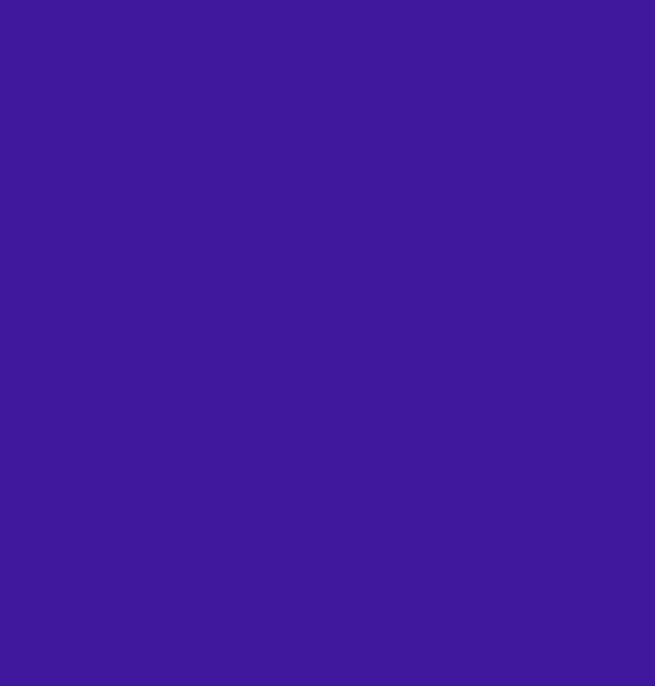
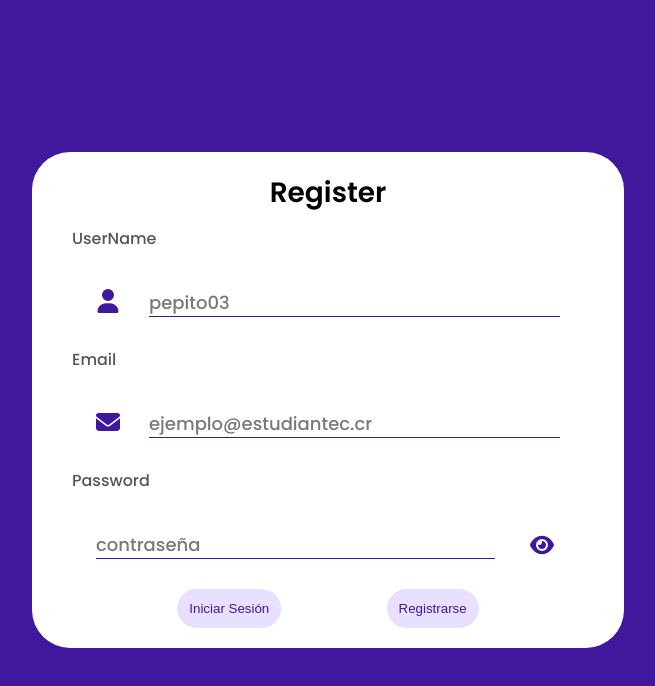
Before and after one commit to S77VEN31/CCT, a React (Vite) app in the folder client/: page /register in a window 1280 px wide. Before the commit this address had no page. Shown: the top 686 px of the page, without its empty margins (312-967 px from the left). Built offline with nearby package versions, Linux system fonts and the light colour scheme.

Commit message:
add: Register screen

```diff
--- a/client/src/App.tsx
+++ b/client/src/App.tsx
@@ -4,6 +4,7 @@ import { Route, Routes, BrowserRouter } from "react-router-dom";
 import "./App.css";
 // Screens
 import Login from "./screens/Login/Login";
+import Register from "./screens/Register/Register";
 // TestScreens delete in production
 import Tomas from "./screens/Testing/Tomas/Tomas";
 import Pablo from "./screens/Testing/Pablo/Pablo";
@@ -14,6 +15,7 @@ function App() {
     <BrowserRouter>
       <Routes>
         <Route path="/" element={<Login />} />
+        <Route path="/register" element={<Register />} />
         {/* Testing Screens delete in production */}
         <Route path="/tomas" element={<Tomas />} />
         <Route path="/pablo" element={<Pablo />} />
--- a/client/src/components/buttons/IconTextButton.style.css
+++ b/client/src/components/buttons/IconTextButton.style.css
@@ -3,7 +3,7 @@
     justify-content: center;
     align-items: center;
     gap: 8px;
-    padding: 12px 12px;
+    padding: 12px;
     background-color: var(--secondary);
     color: var(--primary);
     border: none;
@@ -18,6 +18,10 @@
     transition: 0.5s;
   }
 
+  .button:hover .icon {
+      color: var(--white);
+  }
+
   .active {
     background-color: var(--primary);
     color: var(--white);
@@ -27,7 +31,14 @@
     background-color: var(--gray);
     color: var(--disabled-gray-strong);
   }
+
   .enabled {
     background-color: var(--secondary-blue);
     color: var(--primary-blue);
   }
+
+  .icon {
+    transition: 0.5s;
+    width: 24px;
+    height: 24px;
+  }
--- a/client/src/enumerables/icons/icons.tsx
+++ b/client/src/enumerables/icons/icons.tsx
@@ -1,7 +1,17 @@
-import { faPhone, faEye, faEyeSlash } from "@fortawesome/free-solid-svg-icons";
+import {
+  faPhone,
+  faEye,
+  faEyeSlash,
+  faMapMarker,
+  faEnvelope,
+  faUser,
+} from "@fortawesome/free-solid-svg-icons";
 
 export const Icons = {
   phone: faPhone,
   eye: faEye,
   eyeSlash: faEyeSlash,
+  location: faMapMarker,
+  email: faEnvelope,
+  user: faUser,
 };
--- a/client/src/index.css
+++ b/client/src/index.css
@@ -120,7 +120,6 @@
 .semibold-title {
   font-family: "Poppins-semibold";
   font-size: 28px;
-  line-height: normal;
 }
 
 .medium-subtitle {
--- a/client/src/screens/Login/Login.style.css
+++ b/client/src/screens/Register/Register.style.css
@@ -11,7 +11,7 @@
   margin: 5%;
   max-height: 80%;
   min-width: 40%;
-  gap: 30px;
+  gap: 12px;
   flex-direction: column;
   overflow-y: scroll;
   padding: 20px 40px;
@@ -32,7 +32,7 @@
 .inputs-container {
   display: flex;
   flex-direction: column;
-  gap: 15px;
+  gap: 12px;
 }
 
 .buttons-container {
--- a/client/src/screens/Login/Login.tsx
+++ b/client/src/screens/Register/Register.tsx
@@ -1,17 +1,18 @@
 // React
 import { useState } from "react";
 // Styles
-import "./Login.style.css";
+import "./Register.style.css";
 // Enumerables
 import { Icons } from "../../enumerables/icons/icons";
 // Components
 import TextInput from "../../components/inputs/TextInput/TextInput";
 import IconTextButton from "../../components/buttons/IconTextButton";
 
-function Login() {
+function Register() {
   const [formData, setFormData] = useState({
     email: "",
     password: "",
+    userName: "",
   });
 
   const handleChange = (e: React.ChangeEvent<HTMLInputElement>) => {
@@ -33,11 +34,21 @@ function Login() {
     <div className="screen">
       <div className="login-container">
         <div className="title-container">
-          <h1 className="title semibold-title">Login</h1>
+          <text className="title semibold-title">Register</text>
         </div>
         <form className="inputs-container" onSubmit={handleSubmit}>
           <TextInput
-            icon={Icons.phone}
+            icon={Icons.user}
+            type="text"
+            id="userName"
+            name="userName"
+            onChange={handleChange}
+            value={formData.userName}
+            placeholder="pepito03"
+            required={true}
+          />
+          <TextInput
+            icon={Icons.email}
             type="email"
             id="email"
             name="email"
@@ -59,11 +70,11 @@ function Login() {
         <div className="buttons-container">
           <IconTextButton
             type="submit"
-            buttonText="Registrarse"
+            buttonText="Iniciar Sesión"
           ></IconTextButton>
           <IconTextButton
             type="submit"
-            buttonText="Iniciar Sesión"
+            buttonText="Registrarse"
           ></IconTextButton>
         </div>
       </div>
@@ -71,4 +82,4 @@ function Login() {
   );
 }
 
-export default Login;
+export default Register;
```
